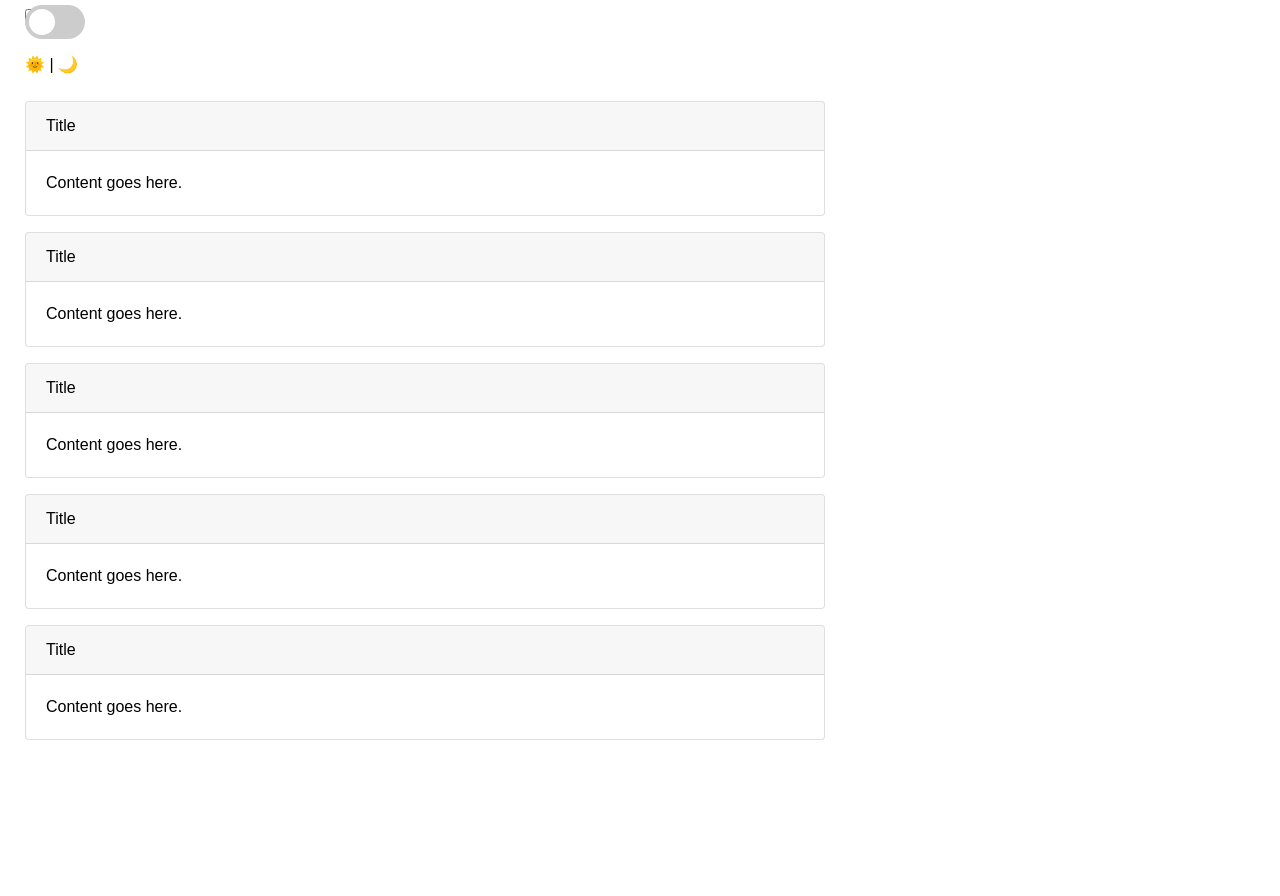
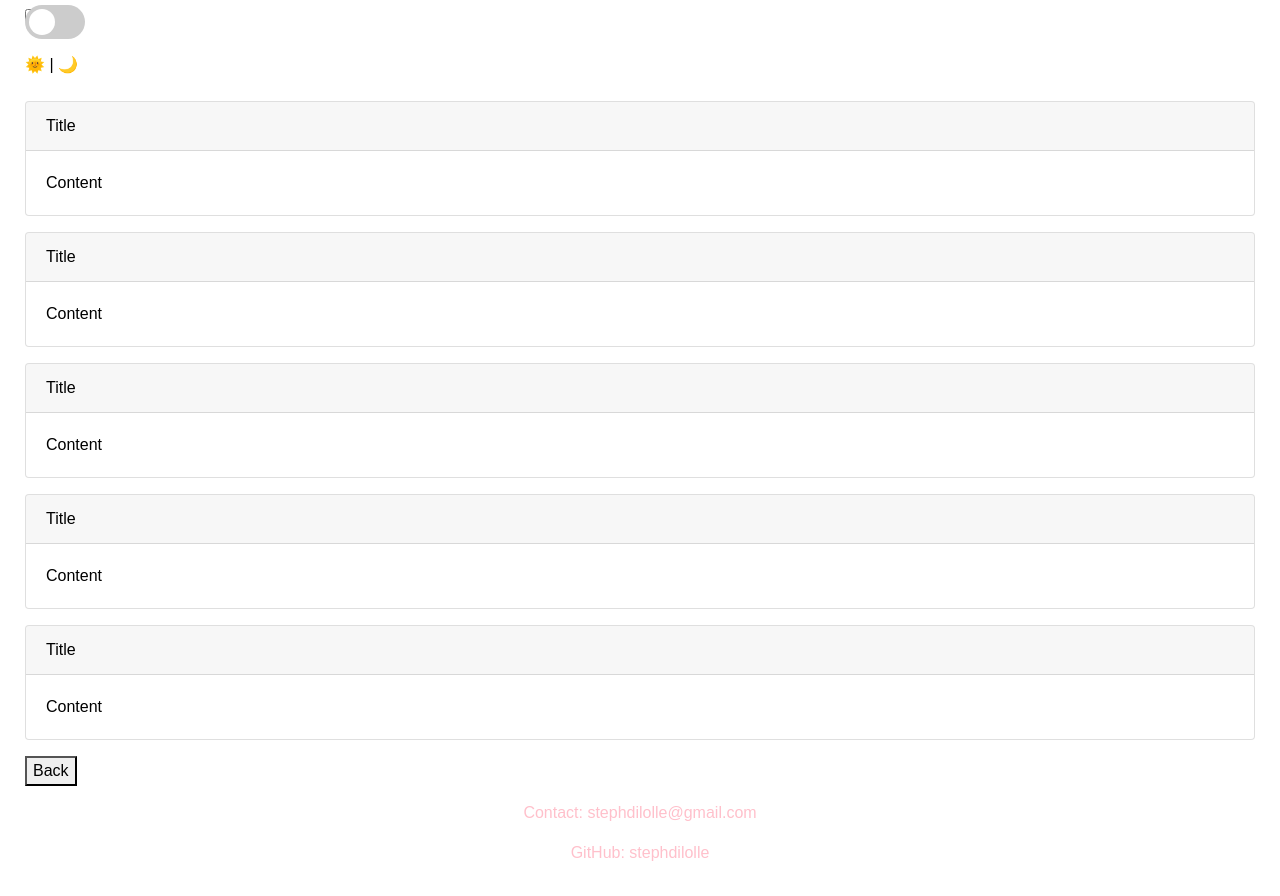
Before and after one commit to stephdilolle/blog, a plain HTML site: page blog.html in a window 1280 px wide. Shown: the part 76-972 px from the top of the page. Before the commit the page ends 857 px from the top, so only its background shows below. Drawn offline with nearby package versions, Linux system fonts and the light colour scheme.

Commit message:
finalized all code

```diff
--- a/assets/css/blog.css
+++ b/assets/css/blog.css
@@ -10,7 +10,6 @@ body {
     font-style: bold;
     color: pink;
   }
-
 
 .switch {
     position: relative;
@@ -55,3 +54,13 @@ body {
     background-color: #333;
     color: #333;
   }
+
+  footer {
+    background-color: white;
+    color: pink;
+    text-align: center;
+    padding: 15px;
+    position: relative;
+    bottom: 0;
+    width: 100%;
+}
--- a/assets/js/blog.js
+++ b/assets/js/blog.js
@@ -1,6 +1,34 @@
+// Toggle light or dark mode
 const modeToggle = document.getElementById('modeToggle');
 const body = document.body;
 
 modeToggle.addEventListener('change', () => {
     body.classList.toggle('dark-mode');
 });
+
+// Back button to main form page
+document.getElementById("aboutButton").addEventListener("click", function() {
+    window.location.href = "index.html";
+      });
+// Pull and display data from localStorage
+// Retrieve the stringified object from localStorage
+const formDataString = localStorage.getItem('formData');
+const formData = JSON.parse(formDataString);
+
+const username = formData.username;
+const formDataTitle = formData.title;
+const formDataContent = formData.content;
+
+// Update the content of the cards with the retrieved data
+for (let i = 1; i <= 5; i++) {
+    const title = localStorage.getItem(`title${i}`);
+    const body = localStorage.getItem(`body${i}`);
+
+    const titleElement = document.getElementById(`title${i}`);
+    const bodyElement = document.getElementById(`body${i}`);
+
+    if (titleElement && bodyElement) {
+        titleElement.textContent = title || 'Default Title';
+        bodyElement.textContent = body || 'Default Content';
+    }
+}
--- a/blog.html
+++ b/blog.html
@@ -21,36 +21,33 @@
     <br>
     <br>
     <section class="cards">
-    <div class="card text-bg-primary mb-3" style="max-width: 50rem;">
-        <div class="card-header">Title</div>
-        <div class="card-body">
-          <p class="card-text">Content goes here.</p>
+    <div class="card text-bg-primary mb-3" style="max-width: 100rem;">
+        <div class="card-header" div id="title1">Title</div>
+        <div class="card-body" div id="body1">Content</div>
+      </div>
+      <div class="card text-bg-secondary mb-3" style="max-width: 100rem;">
+        <div class="card-header" div id="title2">Title</div>
+        <div class="card-body" div id="body2">Content</div>
+      </div>
+      <div class="card text-bg-success mb-3" style="max-width: 100rem;">
+        <div class="card-header" div id="title3">Title</div>
+        <div class="card-body" div id="body3">Content</div>
+      </div>
+      <div class="card text-bg-danger mb-3" style="max-width: 100rem;">
+        <div class="card-header" div id="title4">Title</div>
+        <div class="card-body" div id="body4">Content</div>
+      </div>
+      <div class="card text-bg-warning mb-3" style="max-width: 100rem;">
+        <div class="card-header" div id="title5">Title</div>
+        <div class="card-body" div id="body5">Content</div>
+    </section>
+    <button id="aboutButton" type="button">Back</button>
+    <footer>
+        <div class="footer-content">
+            <p>Contact: stephdilolle@gmail.com</p>
+            <p>GitHub: stephdilolle</p>
         </div>
-      </div>
-      <div class="card text-bg-secondary mb-3" style="max-width: 50rem;">
-        <div class="card-header">Title</div>
-        <div class="card-body">
-          <p class="card-text">Content goes here.</p>
-        </div>
-      </div>
-      <div class="card text-bg-success mb-3" style="max-width: 50rem;">
-        <div class="card-header">Title</div>
-        <div class="card-body">
-          <p class="card-text">Content goes here.</p>
-        </div>
-      </div>
-      <div class="card text-bg-danger mb-3" style="max-width: 50rem;">
-        <div class="card-header">Title</div>
-        <div class="card-body">
-          <p class="card-text">Content goes here.</p>
-        </div>
-      </div>
-      <div class="card text-bg-warning mb-3" style="max-width: 50rem;">
-        <div class="card-header">Title</div>
-        <div class="card-body">
-          <p class="card-text">Content goes here.</p>
-        </div>
-    </section>
+    </footer>
     <script src="./assets/js/blog.js"></script>
 </body>
 </html>
```
Also changed, not shown: assets/js/form.js (+30 -10 lines), index.html (+2 -2 lines), assets/blog_dark.PNG (added), assets/blog_light.PNG (added), assets/css/styles.css (deleted), assets/js/logic.js (deleted), assets/main_dark.PNG (added), assets/main_light.PNG (added), 1 other file.
